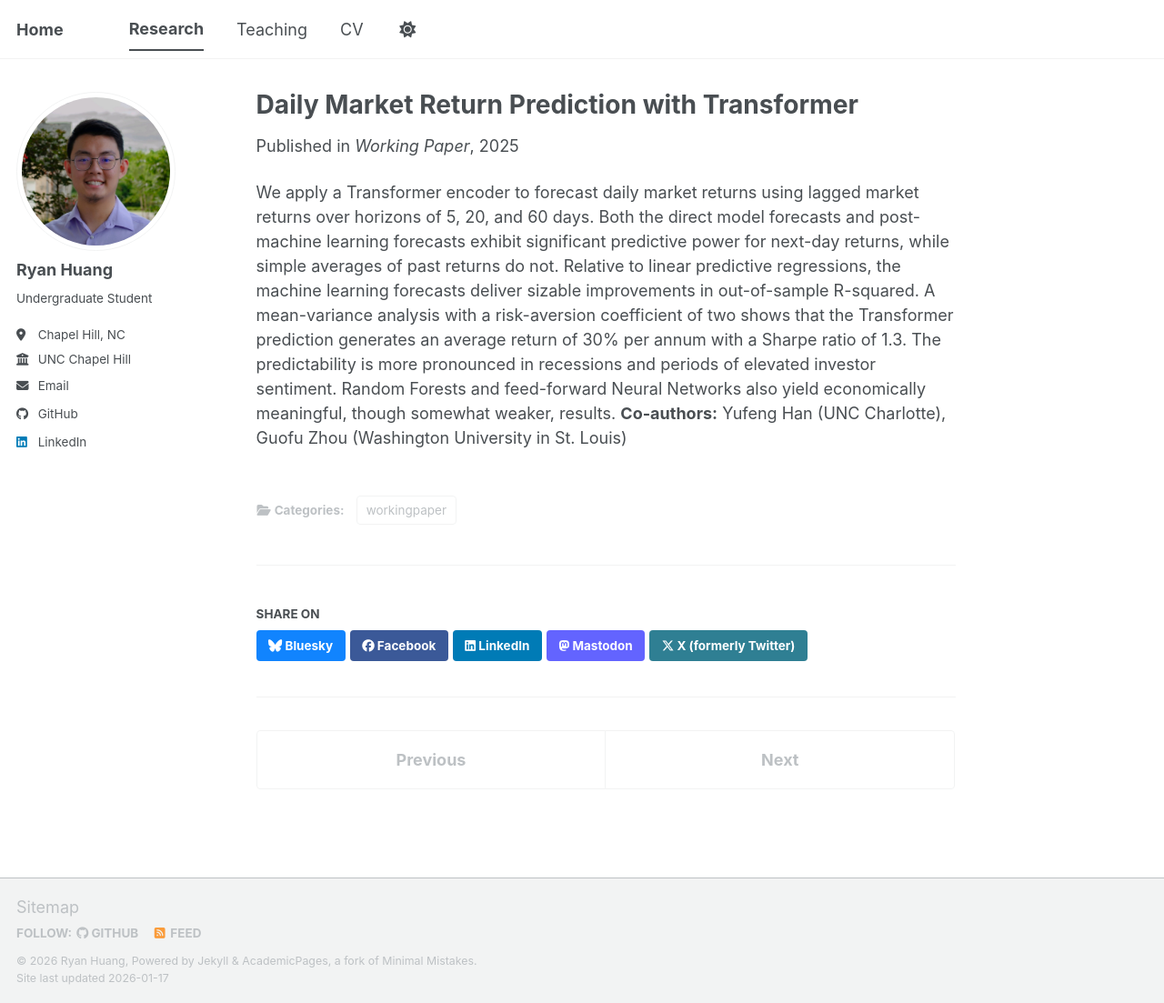
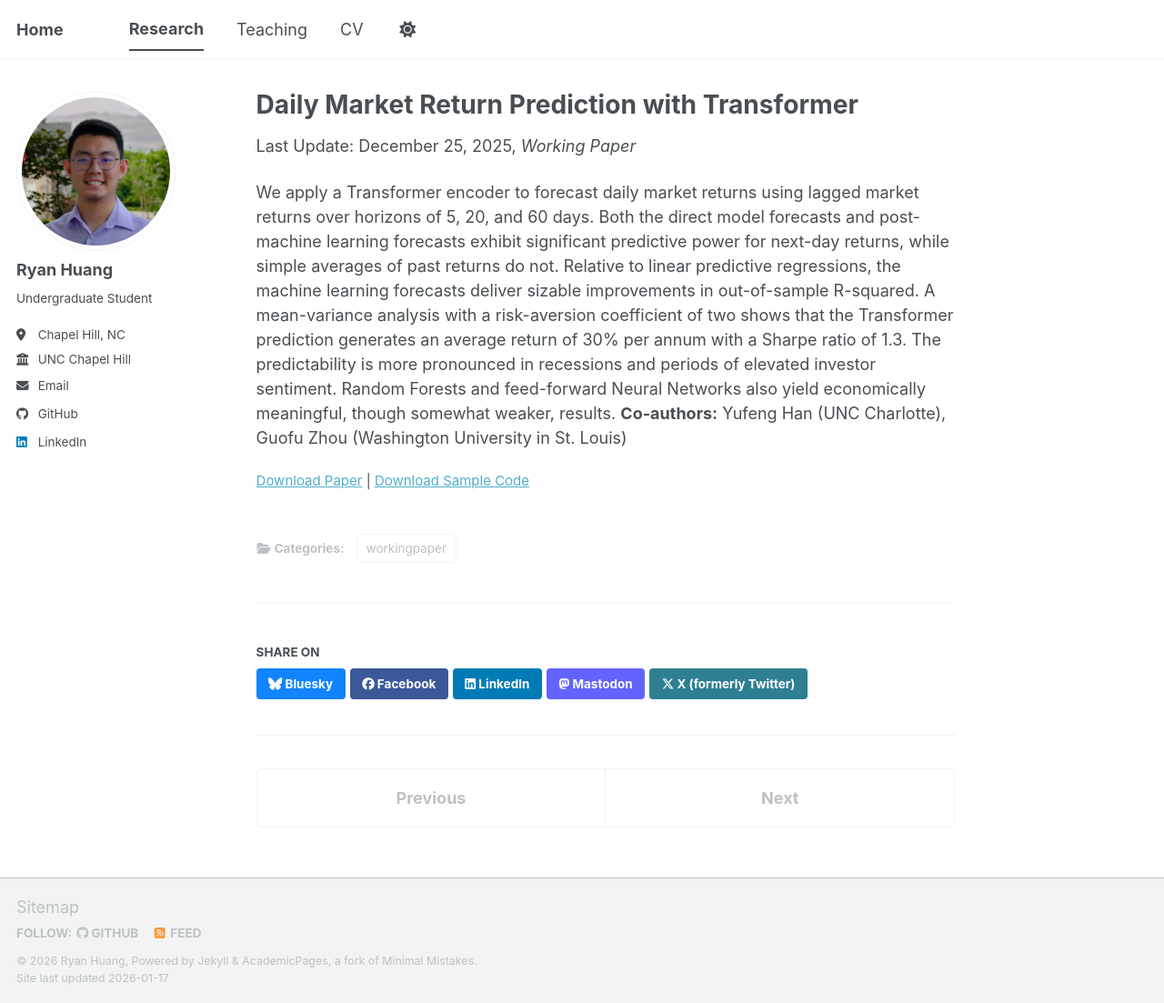
Before and after one commit to rhuang11/rhuang11.github.io, a Jekyll site: the page built from _research/transformer-market-prediction.md, in a window 1280 px wide and 1103 px high. Shown: the whole window at 91% size. Built offline with Jekyll 4.4.1, drawn with Linux system fonts in a browser that asks for light colours; a script bundle is joined from its source files by our own code; library files that are not in the unit come from our copies.

Commit message:
Enhance citation section with code download links
Updated citation display logic to include sample code download option.

```diff
--- a/_layouts/single.html
+++ b/_layouts/single.html
@@ -37,7 +37,7 @@ layout: default
         {% if page.collection == 'teaching' %}
           <p> {{ page.type }}, <i>{{ page.venue }}</i>, {{ page.date | default: "1900-01-01" | date: "%Y" }} </p>
         {% elsif page.venue and page.date %}
-          <p>Published in <i>{{ page.venue }}</i>, {{ page.date | default: "1900-01-01" | date: "%Y" }} </p>
+          <p>Last Update: {{ page.date | default: "1900-01-01" | date: "%B %d, %Y" }}, <i>{{ page.venue }}</i></p>
         {% elsif page.date %}
           <p class="page__date"><strong><i class="fa fa-fw fa-calendar" aria-hidden="true"></i> {{ site.data.ui-text[site.locale].date_label | default: "Published:" }}</strong> <time datetime="{{ page.date | date_to_xmlschema }}">{{ page.date | default: "1900-01-01" | date: "%B %d, %Y" }}</time></p>
         {% endif %}
@@ -47,30 +47,20 @@ layout: default
       <section class="page__content" itemprop="text">
         {{ content }}
 
-        {% if page.citation and page.paperurl and page.slidesurl and page.bibtexurl %}
-          <p style="font-size: smaller">Recommended citation: {{ page.citation }}<br /><a href="{{ page.paperurl }}">Download Paper</a> | <a href="{{ page.slidesurl }}">Download Slides</a> | <a href="{{ page.bibtexurl }}">Download Bibtex</a></p>
-        {% elsif page.citation and page.paperurl and page.slidesurl %}
-          <p style="font-size: smaller">Recommended citation: {{ page.citation }}<br /><a href="{{ page.paperurl }}">Download Paper</a> | <a href="{{ page.slidesurl }}">Download Slides</a></p>
-        {% elsif page.citation and page.paperurl and page.bibtexurl %}
-          <p style="font-size: smaller">Recommended citation: {{ page.citation }}<br /><a href="{{ page.paperurl }}">Download Paper</a> | <a href="{{ page.bibtexurl }}">Download Bibtex</a></p>
+        {% if page.citation and page.paperurl and page.codeurl %}
+          <p style="font-size: smaller">Recommended citation: {{ page.citation }}<br /><a href="{{ page.paperurl }}">Download Paper</a> | <a href="{{ page.codeurl }}">Download Sample Code</a></p>
         {% elsif page.citation and page.paperurl %}
           <p style="font-size: smaller">Recommended citation: {{ page.citation }}<br /><a href="{{ page.paperurl }}">Download Paper</a></p>
-        {% elsif page.citation and page.slidesurl and page.bibtexurl %}
-          <p style="font-size: smaller">Recommended citation: {{ page.citation }}<br /><a href="{{ page.slidesurl }}">Download Slides</a> | <a href="{{ page.bibtexurl }}">Download Bibtex</a></p>
-        {% elsif page.citation and page.slidesurl %}
-          <p style="font-size: smaller">Recommended citation: {{ page.citation }}<br /><a href="{{ page.slidesurl }}">Download Slides</a></p>
-        {% elsif page.slidesurl and page.bibtexurl %}
-          <p style="font-size: smaller"><a href="{{ page.slidesurl }}">Download Slides</a> | <a href="{{ page.bibtexurl }}">Download Bibtex</a></p>
-        {% elsif page.paperurl and page.bibtexurl %}
-          <p style="font-size: smaller"><a href="{{ page.paperurl }}">Download Paper</a> | <a href="{{ page.bibtexurl }}">Download Bibtex</a></p>
-        {% elsif page.citation and page.bibtexurl %}
-          <p style="font-size: smaller">Recommended citation: {{ page.citation }}<br /><a href="{{ page.bibtexurl }}">Download Bibtex</a></p>
+        {% elsif page.citation and page.codeurl %}
+          <p style="font-size: smaller">Recommended citation: {{ page.citation }}<br /><a href="{{ page.codeurl }}">Download Sample Code</a></p>
         {% elsif page.citation %}
           <p style="font-size: smaller">Recommended citation: {{ page.citation }}</p>
-        {% elsif page.slidesurl %}
-          <p style="font-size: smaller"><a href="{{ page.slidesurl }}">Download Slides</a></p>
-        {% elsif page.bibtexurl %}
-          <p style="font-size: smaller"><a href="{{ page.bibtexurl }}">Download Bibtex</a></p>
+        {% elsif page.paperurl and page.codeurl %}
+          <p style="font-size: smaller"><a href="{{ page.paperurl }}">Download Paper</a> | <a href="{{ page.codeurl }}">Download Sample Code</a></p>
+        {% elsif page.paperurl %}
+          <p style="font-size: smaller"><a href="{{ page.paperurl }}">Download Paper</a></p>
+        {% elsif page.codeurl %}
+          <p style="font-size: smaller"><a href="{{ page.codeurl }}">Download Sample Code</a></p>
         {% endif %}
 
         {% if page.link %}<div><a href="{{ page.link }}" class="btn">{{ site.data.ui-text[site.locale].ext_link_label | default: "Direct Link" }}</a></div>{% endif %}
```
